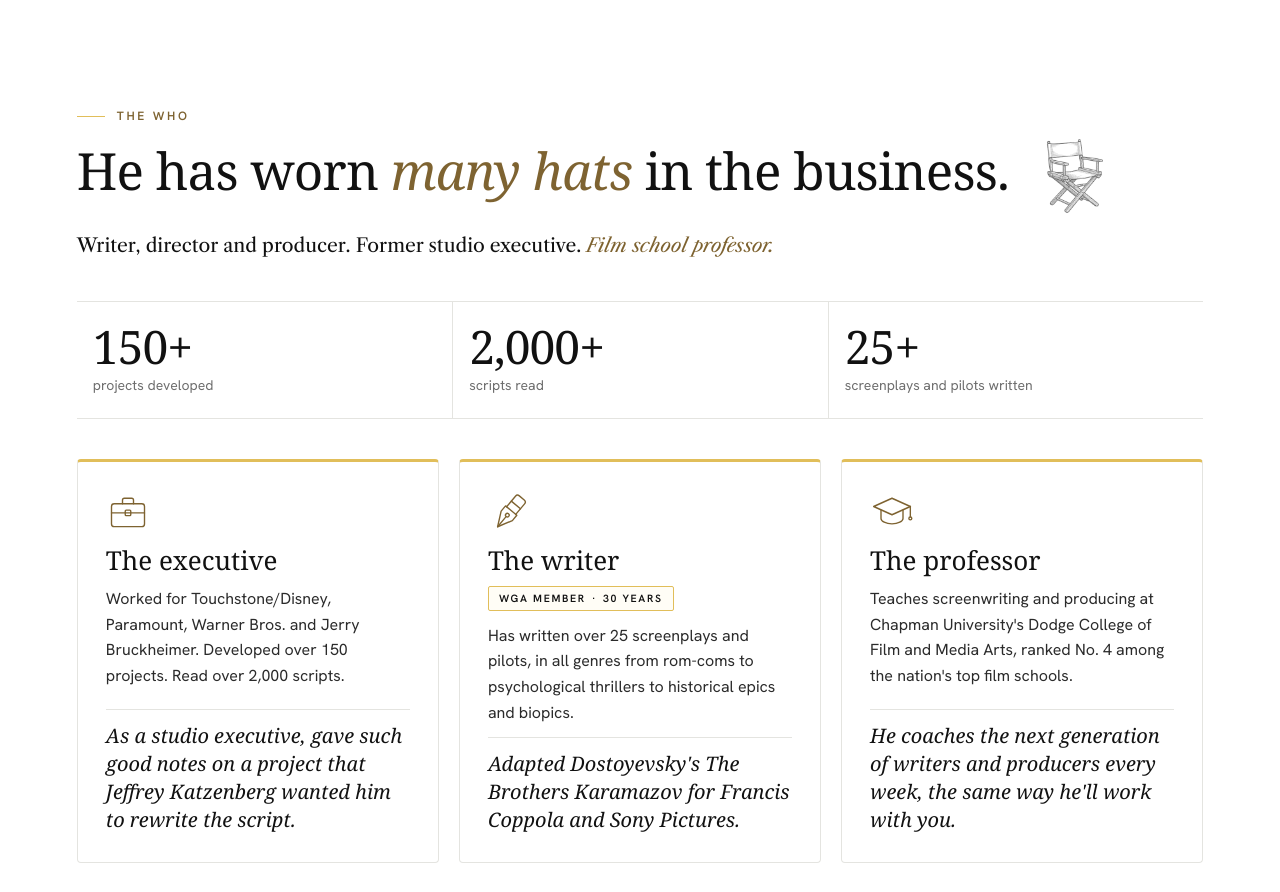
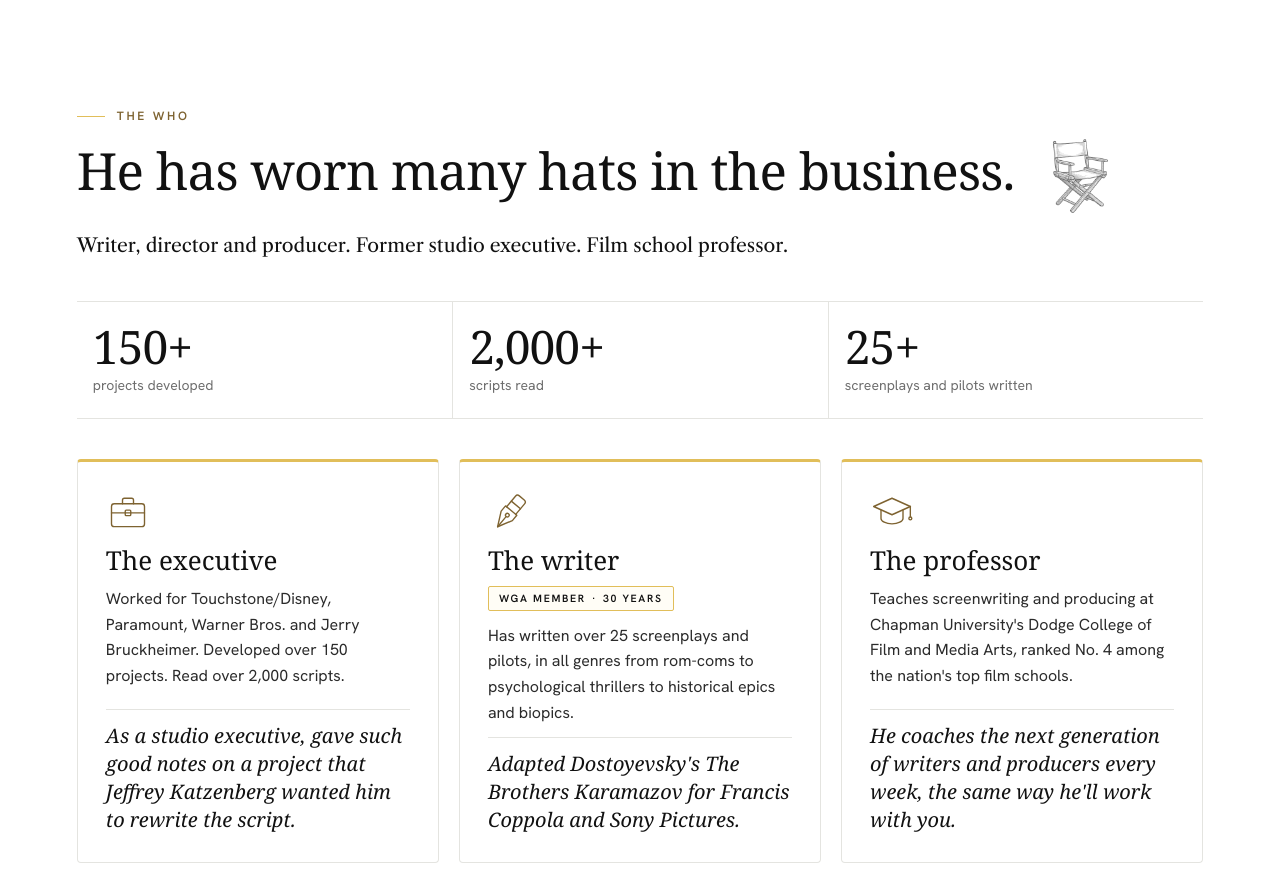
Before and after one commit to DFZ007/screenwritingconsultant, a plain HTML site: page index.html in a window 1280 px wide. Shown: the part 3680-4572 px from the top of the page. Drawn offline with nearby package versions, Linux system fonts and the light colour scheme; a web font is replaced by a local one.

Commit message:
Fix HTML formatting for 'who' section

```diff
--- a/index.html
+++ b/index.html
@@ -236,8 +236,8 @@
   <section id="about" class="section section--alt">
     <div class="wrap">
       <p class="eyebrow">The who</p>
-      <h2 class="who__title">He has worn <em>many hats</em> in the business.<span class="egg egg--inline egg-img egg-chair" aria-hidden="true"><picture><source srcset="assets/img/eggs/chair.webp" type="image/webp"><img src="assets/img/eggs/chair.png" alt="" loading="lazy"></picture></span></h2>
-      <p class="who__lead">Writer, director and producer. Former studio executive. <em>Film school professor.</em></p>
+      <h2 class="who__title">He has worn many hats in the business.<span class="egg egg--inline egg-img egg-chair" aria-hidden="true"><picture><source srcset="assets/img/eggs/chair.webp" type="image/webp"><img src="assets/img/eggs/chair.png" alt="" loading="lazy"></picture></span></h2>
+      <p class="who__lead">Writer, director and producer. Former studio executive. Film school professor.</p>
       <ul class="stats" aria-label="By the numbers">
         <li><strong>150+</strong><span>projects developed</span></li>
         <li><strong>2,000+</strong><span>scripts read</span></li>
```
